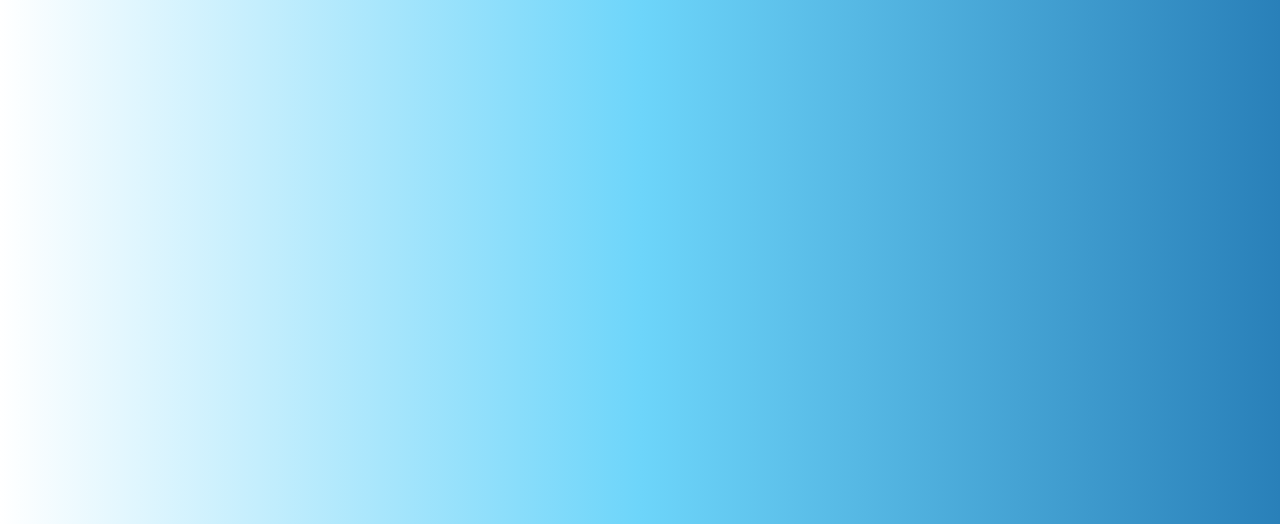
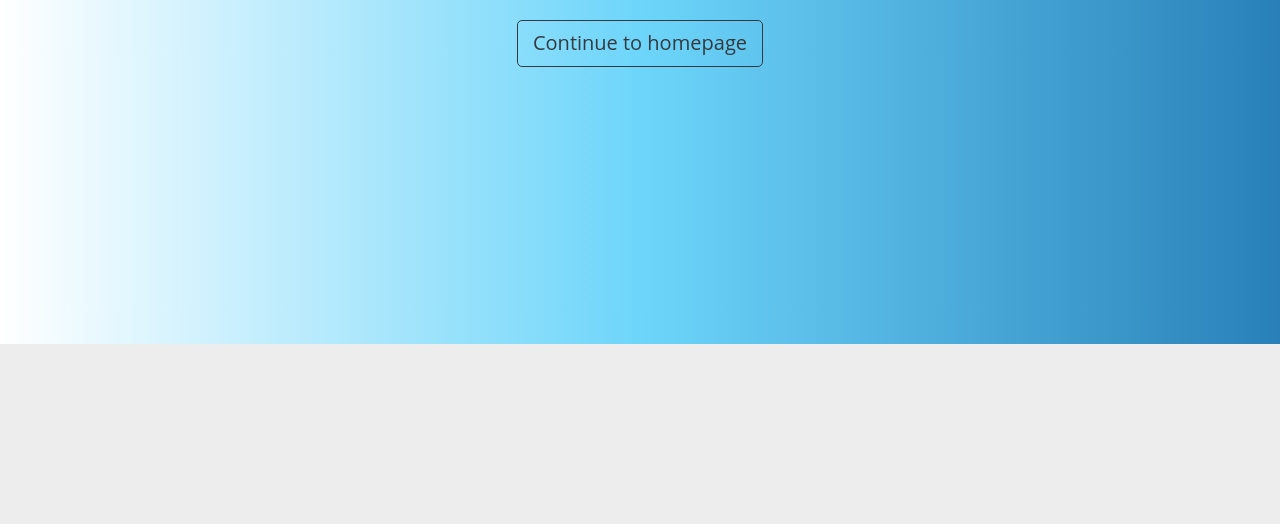
Before and after one commit to NischalGautam/web-project, a plain HTML site: page thanks.html in a window 1280 px wide. Shown: the part 456-980 px from the top of the page. After the commit the page ends 800 px from the top, so only its background shows below. Drawn offline with nearby package versions, Linux system fonts and the light colour scheme; a web font is replaced by a local one.

Commit message:
adjustments

```diff
--- a/styles.css
+++ b/styles.css
@@ -110,7 +110,7 @@
    background: #2980B9 !important;  /* fallback for old browsers */
     background: -webkit-linear-gradient(to right, #FFFFFF, #6DD5FA, #2980B9)!important;  /* Chrome 10-25, Safari 5.1-6 */
     background: linear-gradient(to right, #FFFFFF, #6DD5FA, #2980B9)!important; /* W3C, IE 10+/ Edge, Firefox 16+, Chrome 26+, Opera 12+, Safari 7+ */
-    margin-top: 180px;
+    padding-top: 150px;
   }
   .padding{
       padding-bottom: 1rem;
```
Also changed, not shown: contact.html (+1 -1 lines).
